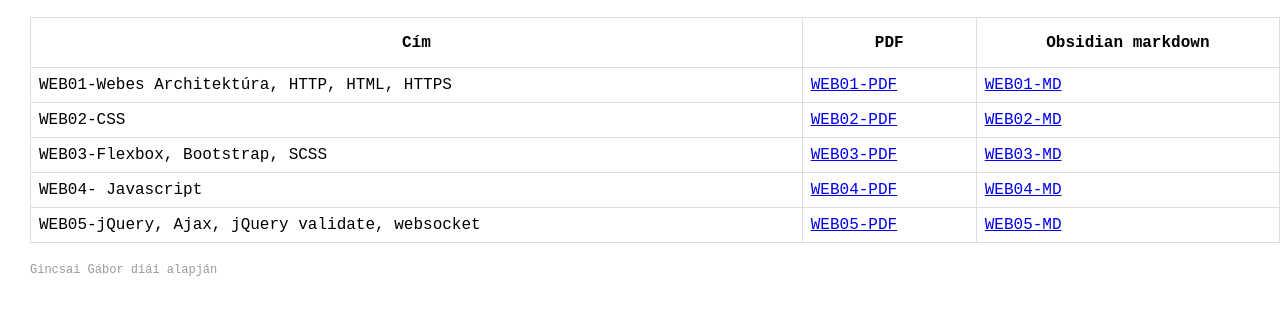
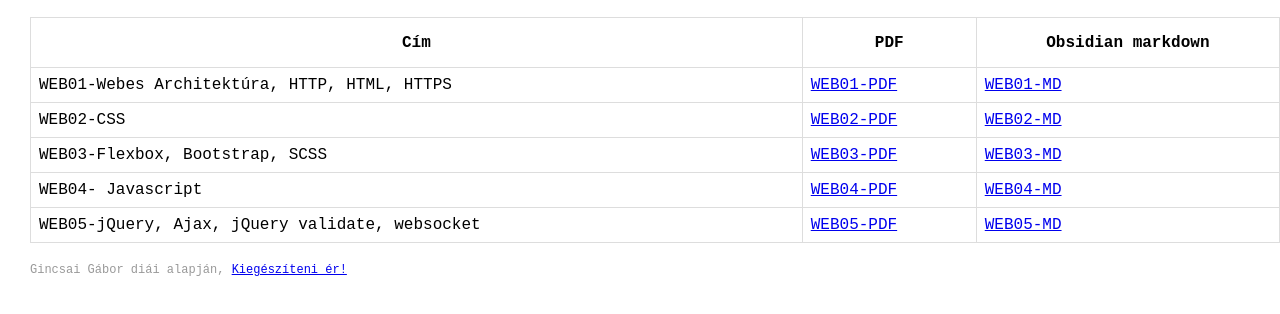
Before and after one commit to gutasiadam/mobwebjegyzet, a plain HTML site: page index.html in a window 1280 px wide. Shown: the part 70-384 px from the top of the page. Drawn offline with Linux system fonts and the light colour scheme.

```diff
--- a/index.html
+++ b/index.html
@@ -52,7 +52,7 @@
     </body>
     <footer>
         <p>
-            Gincsai Gábor diái alapján
+            Gincsai Gábor diái alapján, <a href="https://github.com/gutasiadam/mobwebjegyzet">Kiegészíteni ér!</a>
         </p>
     </footer>
 </html>
```
Also changed, not shown: 10 other files.
